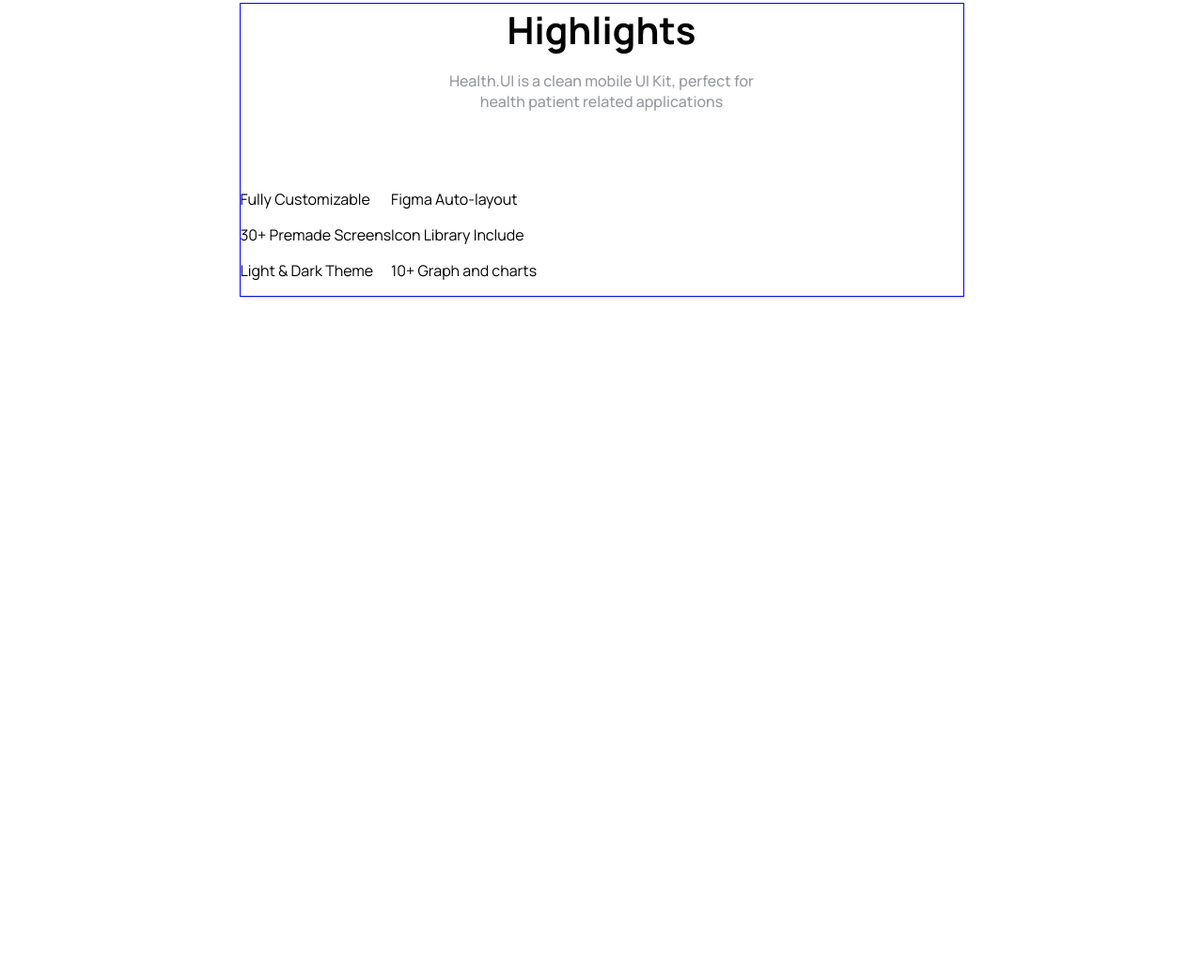
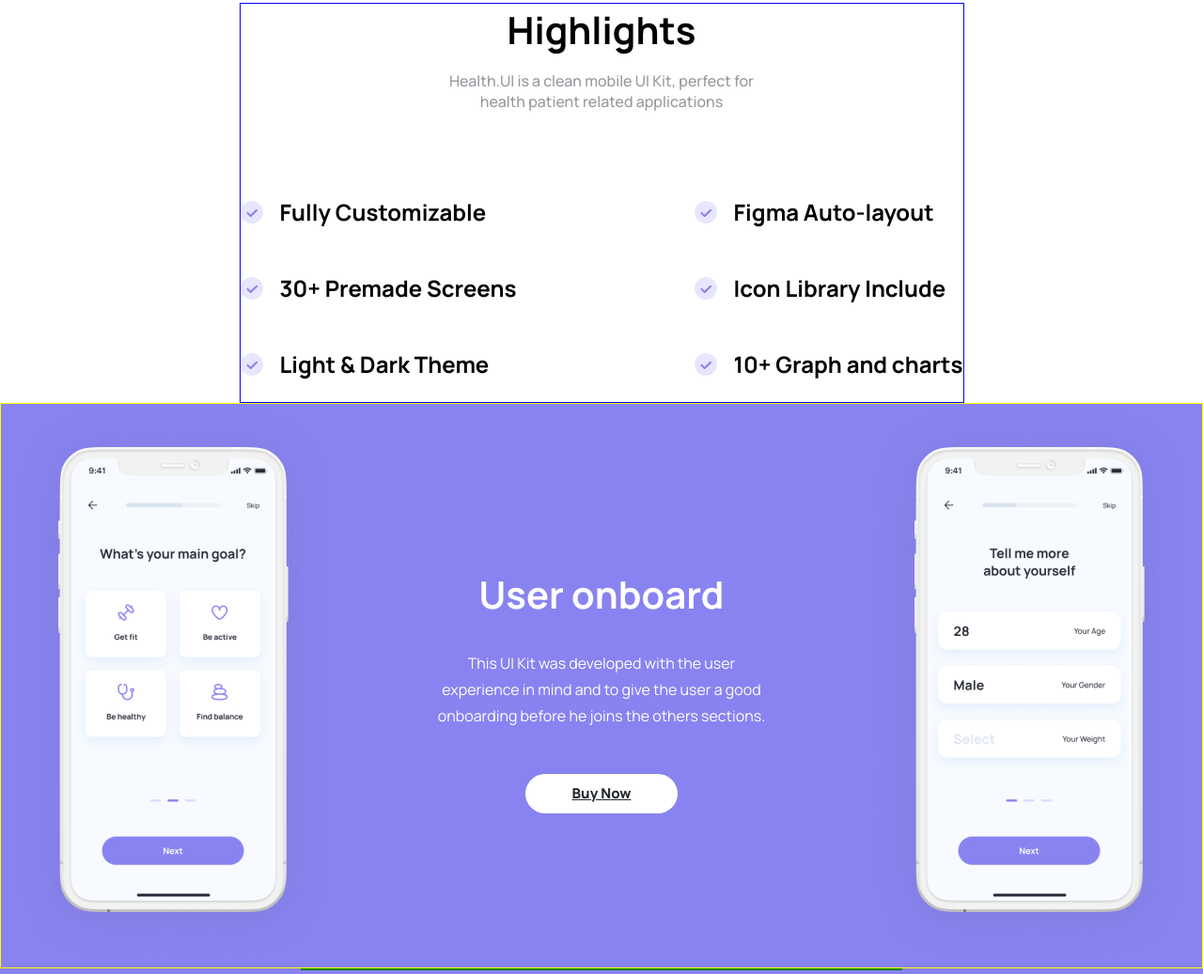
Before and after one commit to brunogleite/Health-UI-landing-page, a website: page index.html in a window 1280 px wide. Shown: the part 1779-2816 px from the top of the page at 94% size. Before the commit the page ends 2095 px from the top, so only its background shows below. Drawn offline with Linux system fonts and the light colour scheme.

Commit message:
hmtl template + css styling for onboarding section

```diff
--- a/index.html
+++ b/index.html
@@ -72,18 +72,60 @@
                 </div>
                 <div class="highlights__container-content-details">
                     <div class="highlights__container-content-details-col1">
+                        <div class="li li-one">
+                            <img src="/images/Check-icon.svg" alt="">
                             <p>Fully Customizable</p>
+                        </div>
+                        <div class="li li-two">
+                            <img src="/images/Check-icon.svg" alt="">
                             <p>30+ Premade Screens</p>
+                        </div>
+                        <div class="li li-three">
+                            <img src="/images/Check-icon.svg" alt="">
                             <p>Light & Dark Theme</p>
                         </div>
+
+
+
+                    </div>
                     <div class="highlights__container-content-details-col2">
+                        <div class="li li-one">
+                            <img src="/images/Check-icon.svg" alt="">
                             <p>Figma Auto-layout</p>
+                        </div>
+                        <div class="li li-two">
+                            <img src="/images/Check-icon.svg" alt="">
                             <p>Icon Library Include</p>
+                        </div>
+                        <div class="li li-three">
+                            <img src="/images/Check-icon.svg" alt="">
                             <p>10+ Graph and charts</p>
                         </div>
                     </div>
                 </div>
             </div>
+        </div>
+   </main>
+
+
+   <main class="onboard">
+       <div class="onboard__center">
+           <div class="onboard__center-left">
+               <img src="/images/User-onboard-top-left.png" alt="">
+           </div>
+           <div class="onboard__center-center">
+                <h1>User onboard</h1>
+                <p>This UI Kit was developed with the user<br> experience in mind and to give the user a good<br> onboarding before he joins the others sections.</p>
+                <a href="#" class="cta-primary">Buy Now</a>
+           </div>
+           <div class="onboard__center-right">
+            <img src="/images/User-onboard-top-right.png" alt="">
+           </div>
+       </div>
+       <div class="onboard__bottom">
+           <img src="/images/User-onboard-bot-left.png" class="mockup-bottom-left" alt="">
+           <img src="/images/User-onboard-bot-right.png" class="mockup-bottom-right" alt="">
+       </div>
    </main>
 </body>
 </html>
--- a/scss/layout/_highlights.scss
+++ b/scss/layout/_highlights.scss
@@ -28,6 +28,26 @@
 
             &-details{
                 display: flex;
+                font-size: 1.5rem;
+                font-weight: 700;
+                justify-content: space-between;
+
+                &-col1, &-col2{
+
+                   .li{
+                    display: flex;
+                    align-items: center;
+
+                    p{
+                        margin-left: 0.75em;
+                    }
+                   }
+                }
+
+                &-col2{
+
+
+                }
 
             }
         }
--- a/scss/layout/_homepage.scss
+++ b/scss/layout/_homepage.scss
@@ -14,7 +14,7 @@
 
         &-intro{
             h1{
-                font-size: 40px;
+                font-size: 2.5rem;
                 font-weight: 700;
             }
 
--- /dev/null
+++ b/scss/layout/_useronboard.scss
@@ -0,0 +1,60 @@
+@use '../abstracts/colors' as *;
+
+
+
+.onboard{
+    min-height: 100vh;
+    background-color: var(--primaryColor);
+    position: relative;
+
+
+    &__center{
+        display: grid;
+        place-content: center;
+        align-items: center;
+        border: 1px solid yellow;
+        display: flex;
+
+        &-center{
+            text-align: center;
+            color: var(--whiteColor);
+            margin: 0 6.8em;
+
+            h1{
+                font-size: 2.5rem;
+                margin-bottom: 0.8em;
+            }
+
+            p{
+                line-height: 28px;
+                margin-bottom: 3.6em;
+            }
+
+        }
+
+
+    }
+
+    &__bottom{
+        border: 1px solid green;
+        width: 50%;
+        margin: 0 auto;
+        text-align: center;
+        position: relative;
+
+        .mockup-bottom-left{
+            position: absolute;
+            top: 0;
+            left: 0;
+            z-index: 100;
+        }
+
+        .mockup-bottom-right{
+            position: absolute;
+            bottom: -670px;
+            right: 0;
+            z-index: 100;
+        }
+    }
+
+}
--- a/scss/main.scss
+++ b/scss/main.scss
@@ -1,6 +1,7 @@
 @use '../scss/layout/header';
 @use '../scss/layout/homepage';
 @use '../scss/layout/highlights';
+@use '../scss/layout/useronboard';
 
 @use '../scss/base/base';
 
```
Also changed, not shown: dist/main.css, images/Check-icon.svg (added), images/User-onboard-bot-left.png (added), images/User-onboard-bot-right.png (added), images/User-onboard-top-left.png (added), images/User-onboard-top-right.png (added), images/waves-useronboard.png (added), scss/components/_button.scss (line endings or trailing spaces), 1 other file. Lines whose indentation alone changed are shown as unchanged.
